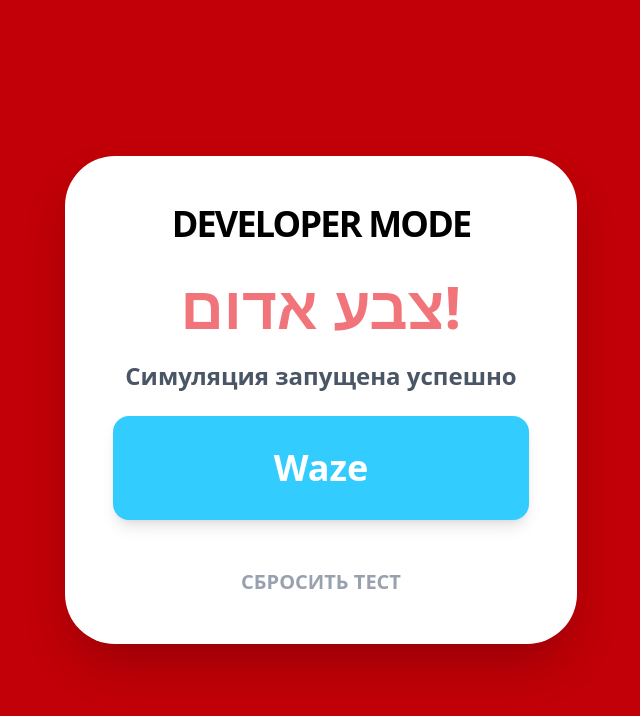
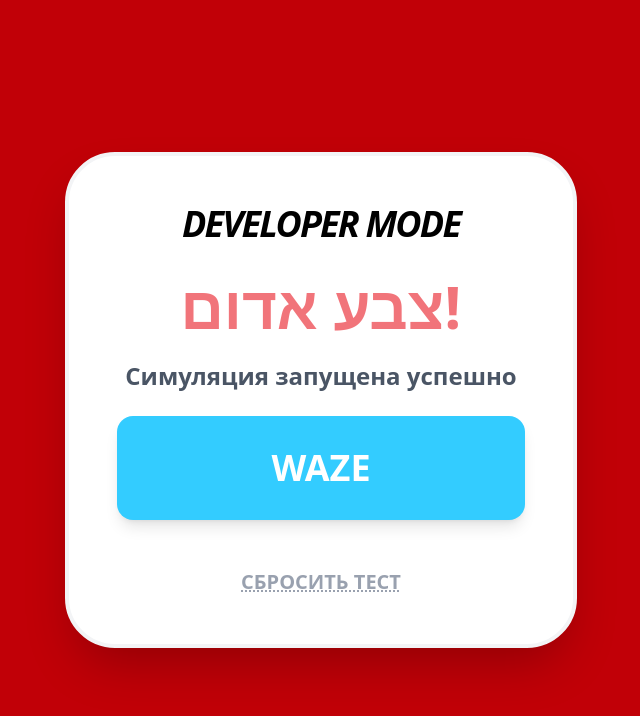
Before and after one commit to daniel21lubo-hue/dan-safe-walk, a Next.js app: page /demo in a window 1280 px wide. Both pictures are taken after a click on the button "🚀 TEST ALERT". Shown: the top 716 px of the page, without its empty margins (319-959 px from the left). Built offline with nearby package versions, Linux system fonts and the light colour scheme.

Commit message:
Synchronize Waze handling with improved encodeURIComponent logic

```diff
--- a/app/demo/page.tsx
+++ b/app/demo/page.tsx
@@ -7,46 +7,57 @@
   const handleWazeClick = (e: React.MouseEvent) => {
     e.preventDefault();
 
-    // Проверяем iOS или Android
-    const isIOS = /iPad|iPhone|iPod/.test(navigator.userAgent);
+    // Кодируем "מקלט", чтобы ссылка была понятна навигатору
+    const query = encodeURIComponent("מקלט");
 
-    if (isIOS) {
-      // iOS: используем URL schemes для Waze
-      window.location.href = "waze://?q=מקלט";
-    } else {
-      // Android: пытаемся открыть через intent, потом через обычную ссылку
-      const wazeUrl = "https://waze.com/ul?q=מקלט&navigate=yes";
+    // Прямая ссылка на приложение (Deep Link)
+    const wazeDeepLink = `waze://?q=${query}&navigate=yes`;
 
-      // Пытаемся открыть нативное приложение
-      const appLink = document.createElement('a');
-      appLink.href = "waze://search?q=מקלט";
-      appLink.click();
+    // Ссылка для браузера (Fallback)
+    const wazeWebUrl = `https://www.waze.com/ul?q=${query}&navigate=yes`;
 
-      // Если приложение не открылось за 1 секунду, открываем веб-версию
-      setTimeout(() => {
-        window.location.href = wazeUrl;
-      }, 1000);
-    }
+    // 1. Пытаемся открыть приложение напрямую
+    window.location.href = wazeDeepLink;
+
+    // 2. Если приложение не перехватило управление за 500мс, открываем браузерную версию
+    // На Android это часто вызывает диалог "Открыть в приложении?"
+    setTimeout(() => {
+      if (document.hasFocus()) {
+        window.location.href = wazeWebUrl;
+      }
+    }, 500);
   };
 
   return (
     <div className={`min-h-screen flex items-center justify-center p-6 transition-colors duration-500 ${active ? 'bg-red-700' : 'bg-slate-900'}`}>
-      <div className="bg-white p-12 rounded-[50px] shadow-2xl text-center max-w-lg w-full">
-        <h1 className="text-4xl font-black mb-8 text-black tracking-tighter">DEVELOPER MODE</h1>
+      <div className="bg-white p-12 rounded-[50px] shadow-2xl text-center max-w-lg w-full border-4 border-gray-100">
+        <h1 className="text-4xl font-black mb-8 text-black tracking-tighter uppercase italic">Developer Mode</h1>
 
         {!active ? (
           <button
             onClick={() => setActive(true)}
-            className="w-full py-12 bg-red-600 text-white text-5xl font-black rounded-3xl shadow-2xl active:scale-90 transition-all"
+            className="w-full py-12 bg-red-600 text-white text-5xl font-black rounded-3xl shadow-2xl active:scale-95 transition-all hover:bg-red-500"
           >
             🚀 TEST ALERT
           </button>
         ) : (
-          <div className="space-y-6">
+          <div className="space-y-6 animate-in fade-in zoom-in duration-300">
             <h2 className="text-6xl font-black text-red-600 animate-pulse">צבע אדום!</h2>
             <p className="text-2xl text-gray-600 font-bold">Симуляция запущена успешно</p>
-            <button onClick={handleWazeClick} className="block w-full py-8 bg-[#33ccff] text-white text-4xl font-black rounded-2xl shadow-lg">Waze</button>
-            <button onClick={() => setActive(false)} className="mt-6 text-gray-400 font-bold text-xl hover:text-black transition-colors">СБРОСИТЬ ТЕСТ</button>
+
+            <button
+              onClick={handleWazeClick}
+              className="block w-full py-8 bg-[#33ccff] text-white text-4xl font-black rounded-2xl shadow-lg active:scale-95 transition-transform"
+            >
+              WAZE
+            </button>
+
+            <button
+              onClick={() => setActive(false)}
+              className="mt-6 text-gray-400 font-bold text-xl hover:text-black transition-colors underline decoration-dotted"
+            >
+              СБРОСИТЬ ТЕСТ
+            </button>
           </div>
         )}
       </div>
--- a/app/page.tsx
+++ b/app/page.tsx
@@ -29,26 +29,25 @@
   const handleWazeClick = (e: React.MouseEvent) => {
     e.preventDefault();
 
-    // Проверяем iOS или Android
-    const isIOS = /iPad|iPhone|iPod/.test(navigator.userAgent);
+    // Кодируем "מקלט", чтобы ссылка была понятна навигатору
+    const query = encodeURIComponent("מקלט");
 
-    if (isIOS) {
-      // iOS: используем URL schemes для Waze
-      window.location.href = "waze://?q=מקלט";
-    } else {
-      // Android: пытаемся открыть через intent, потом через обычную ссылку
-      const wazeUrl = "https://waze.com/ul?q=מקלט&navigate=yes";
+    // Прямая ссылка на приложение (Deep Link)
+    const wazeDeepLink = `waze://?q=${query}&navigate=yes`;
 
-      // Пытаемся открыть нативное приложение
-      const appLink = document.createElement('a');
-      appLink.href = "waze://search?q=מקלט";
-      appLink.click();
+    // Ссылка для браузера (Fallback)
+    const wazeWebUrl = `https://www.waze.com/ul?q=${query}&navigate=yes`;
 
-      // Если приложение не открылось за 1 секунду, открываем веб-версию
-      setTimeout(() => {
-        window.location.href = wazeUrl;
-      }, 1000);
-    }
+    // 1. Пытаемся открыть приложение напрямую
+    window.location.href = wazeDeepLink;
+
+    // 2. Если приложение не перехватило управление за 500мс, открываем браузерную версию
+    // На Android это часто вызывает диалог "Открыть в приложении?"
+    setTimeout(() => {
+      if (document.hasFocus()) {
+        window.location.href = wazeWebUrl;
+      }
+    }, 500);
   };
 
   return (
```
